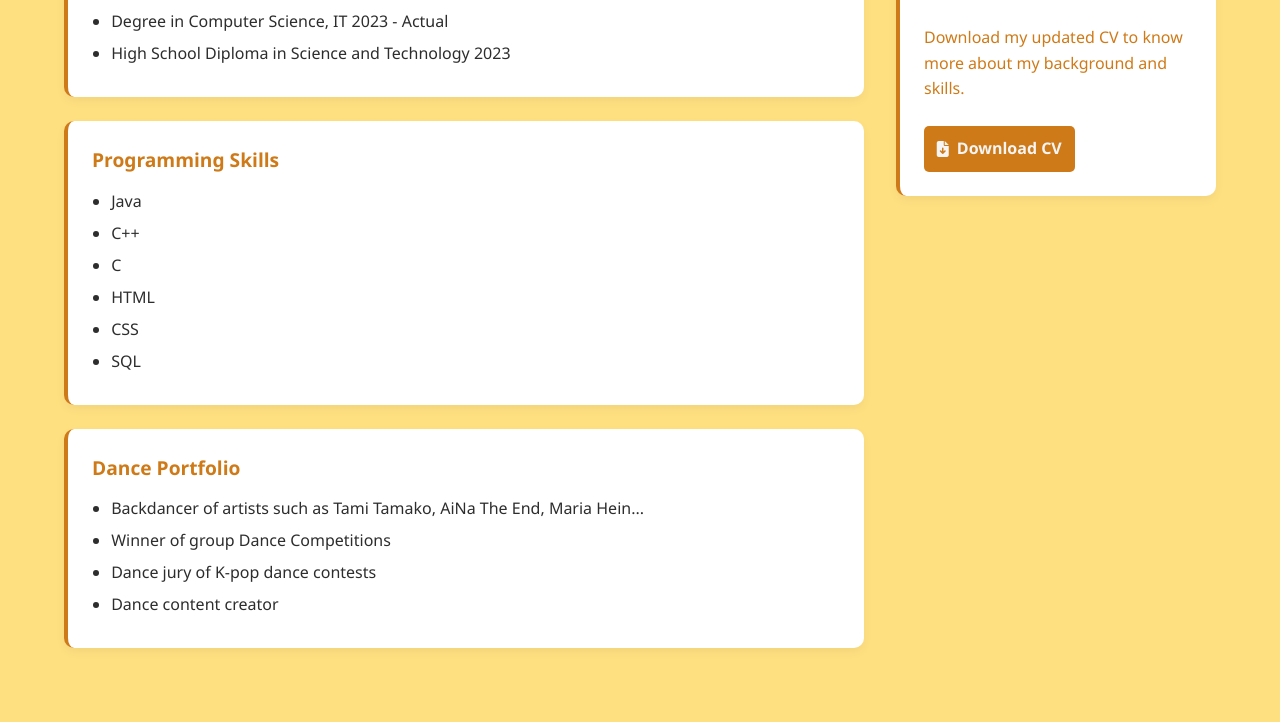
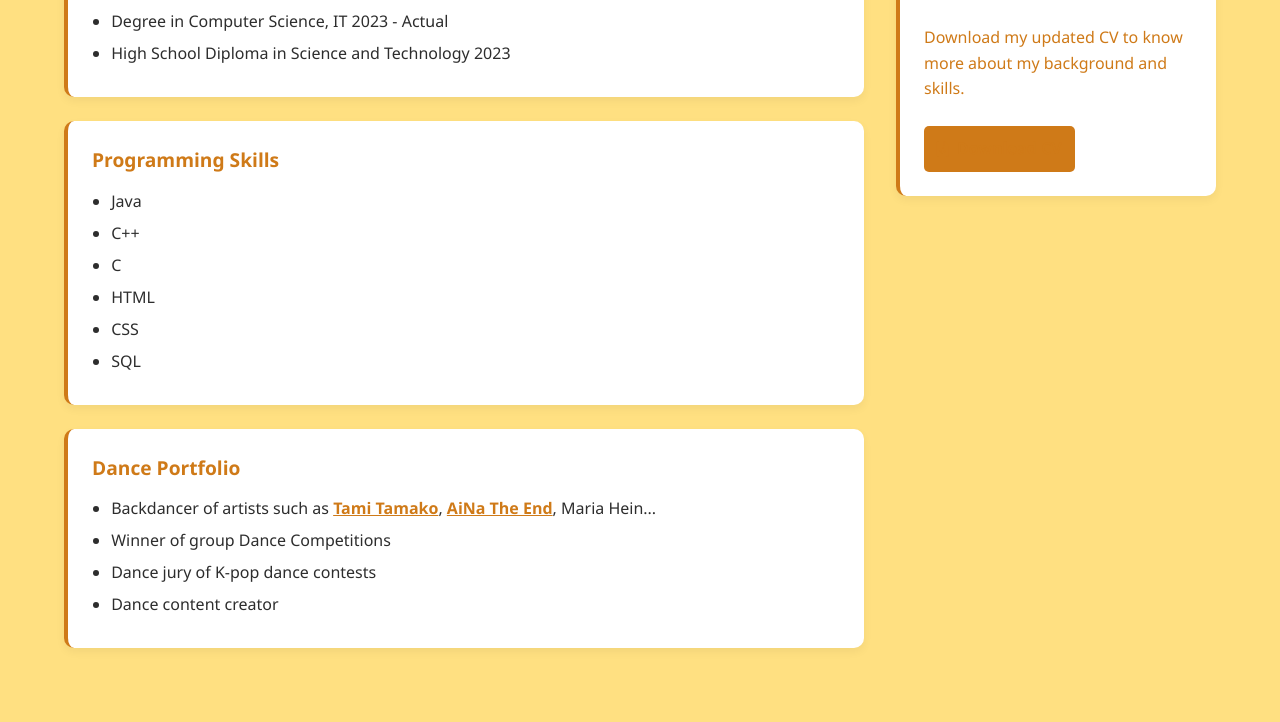
Before and after one commit to Aivii126/MyWeb-Portfolio, a plain HTML site: page index.html in a window 1280 px wide. Shown: the part 2740-3462 px from the top of the page. Drawn offline with Linux system fonts and the light colour scheme.

Commit message:
Refactor styles.css with updated CSS variables and rules

```diff
--- a/styles.css
+++ b/styles.css
@@ -399,16 +399,15 @@ section {
     width: 100%;
     padding: 6rem 5%;
 }
-/* Contenidor principal: Info a l'esquerra, CV a la dreta */
+
 .about-container {
     display: flex;
     gap: 2rem;
     align-items: flex-start;
-    max-width: 1400px; /* Ample adaptat al teu navbar/hero */
+    max-width: 1400px;
     width: 100%;
 }
 
-/* Informació (Esquerra) - Pren més espai */
 .facts {
     flex: 2;
     display: flex;
@@ -416,7 +415,20 @@ section {
     gap: 1.5rem;
 }
 
-/* Columna del CV (Dreta) - Mida fixa/compacta */
+.about a {
+    color:  var(--primary-color);
+    text-decoration: underline;
+    font-weight: 600;
+    cursor: pointer;
+    transition: color 0.2s ease;
+}
+.about a.btn {
+    text-decoration: none;
+}
+.about a:hover {
+    text-decoration: none;
+}
+
 .cv-column {
     flex: 1;
     max-width: 320px;
@@ -437,7 +449,6 @@ section {
     text-decoration: none;
 }
 
-/* Estils de les targetes */
 .fact {
     background-color: #ffffff;
     padding: 1.5rem;
```
